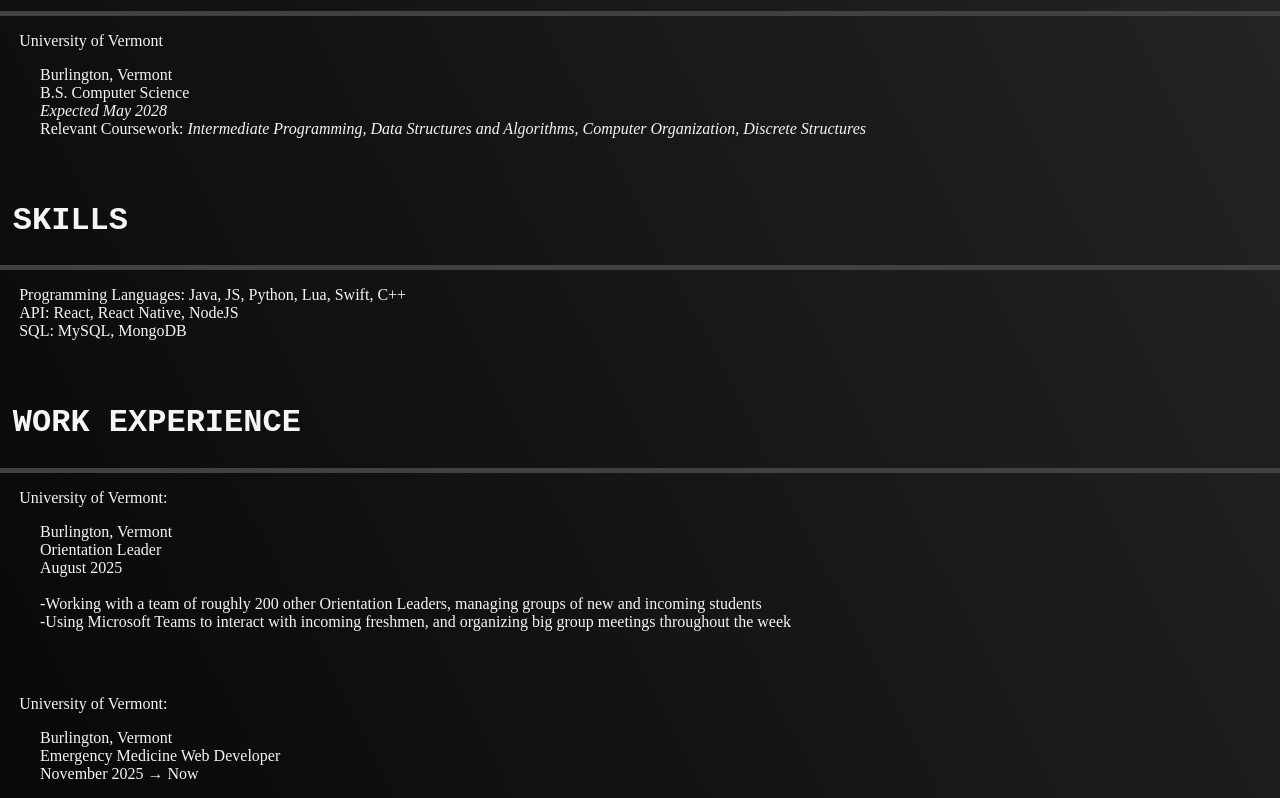
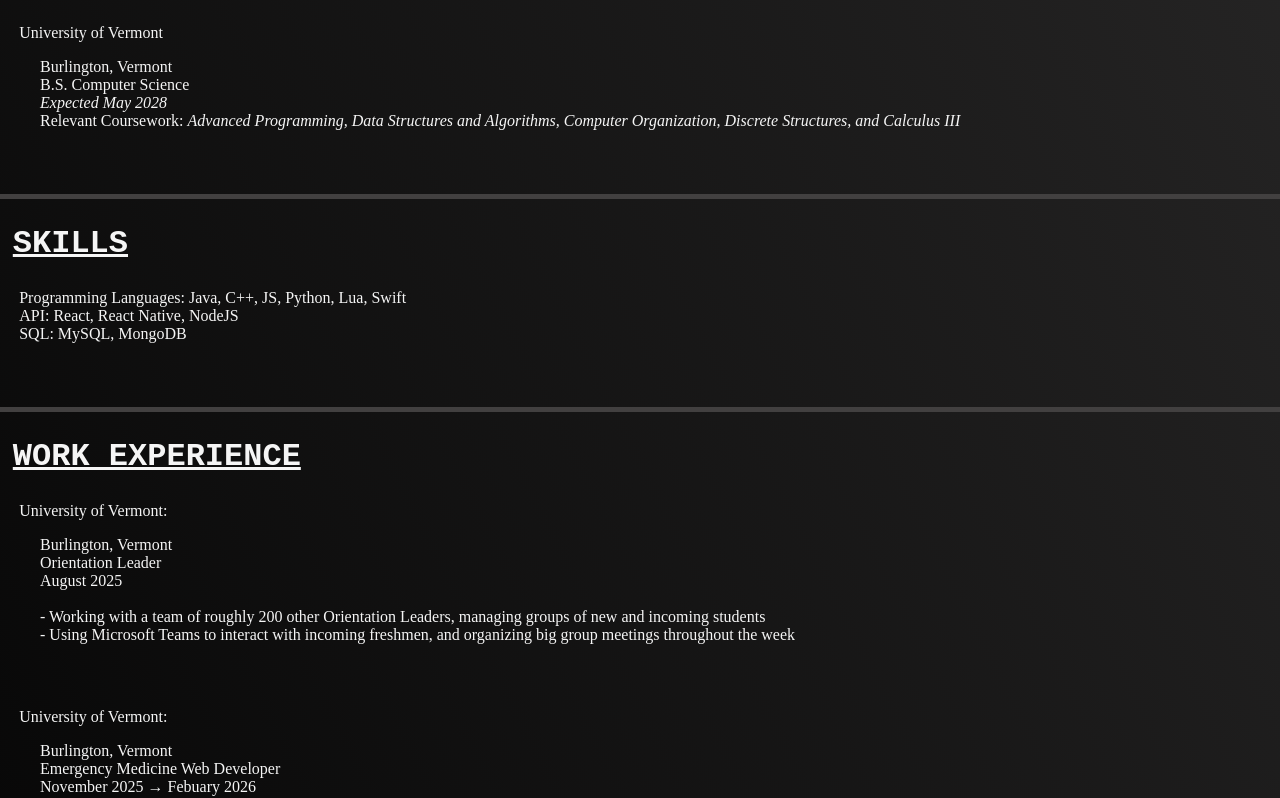
Before and after one commit to colewilliam-s/portfolio, a plain HTML site: page html-files/skills-contact.html in a window 1280 px wide. Shown: the part 697-1495 px from the top of the page. Drawn offline with nearby package versions, Linux system fonts and the light colour scheme.

Commit message:
still trying to fix the pdf problem, but readjusted some stuff on the skills and contact so there should be no typos

```diff
--- a/html-files/skills-contact.html
+++ b/html-files/skills-contact.html
@@ -61,8 +61,8 @@
             <div class="skills-separator"></div>
             <section>
                 <div id="Education">
+                    <hr class="info-hr">
                     <h1 class="heading">EDUCATION</h1>
-                    <hr class="info-hr">
                     <div class="info-div">
                         <p style="color: whitesmoke" class="skills-contact-text">
                             University of Vermont<br>
@@ -71,24 +71,24 @@
                             <li>Burlington, Vermont</li>
                             <li>B.S. Computer Science</li>
                             <li><i>Expected May 2028</i></li>
-                            <li>Relevant Coursework: <i>Intermediate Programming, Data Structures and Algorithms, Computer Organization, Discrete Structures</i></li>
+                            <li>Relevant Coursework: <i>Advanced Programming, Data Structures and Algorithms, Computer Organization, Discrete Structures, and Calculus III</i></li>
                         </ul>
                     </div>
                 </div>
                 <div id="skills">
+                    <hr class="info-hr">
                     <h1 class="heading">SKILLS</h1>
-                    <hr class="info-hr">
                     <div class="info-div">
                         <p style="color: whitesmoke" class="skills-contact-text">
-                            Programming Languages: Java, JS, Python, Lua, Swift, C++<br>
+                            Programming Languages: Java, C++, JS, Python, Lua, Swift<br>
                             API: React, React Native, NodeJS<br>
                             SQL: MySQL, MongoDB
                         </p>
                     </div>
                 </div>
                 <div>
+                    <hr class="info-hr">
                     <h1 class="heading">WORK EXPERIENCE</h1>
-                    <hr class="info-hr">
                     <div class="info-div">
                         <p style="color: whitesmoke" class="skills-contact-text">
                             University of Vermont:<br>
@@ -98,8 +98,8 @@
                             <li>Orientation Leader</li>
                             <li>August 2025</li>
                             <br>
-                            <li>-Working with a team of roughly 200 other Orientation Leaders, managing groups of new and incoming students</li>
-                            <li>-Using Microsoft Teams to interact with incoming freshmen, and organizing big group meetings throughout the week</li>
+                            <li>- Working with a team of roughly 200 other Orientation Leaders, managing groups of new and incoming students</li>
+                            <li>- Using Microsoft Teams to interact with incoming freshmen, and organizing big group meetings throughout the week</li>
                         </ul>
                     </div>
                     <div class="info-div">
@@ -109,10 +109,10 @@
                         <ul class="list" class="skills-contact-text">
                             <li>Burlington, Vermont</li>
                             <li>Emergency Medicine Web Developer</li>
-                            <li>November 2025 → Now</li>
+                            <li>November 2025 → Febuary 2026</li>
                             <br>
-                            <li>-Using Drupal to create and design a new Emergency Medicine web page for the University of Vermont, while communicating with various staff members/doctors</li>
-                            <li>-Working with various other developers on the team at UVM to also make sure that the webpage is accessible, and much more manageable than the previous webpage</li>
+                            <li>- Using Drupal to create and design a new Emergency Medicine web page for the University of Vermont, while communicating with various staff members/doctors</li>
+                            <li>- Working with various other developers on the team at UVM to also make sure that the webpage is accessible, and much more manageable than the previous webpage</li>
                         </ul>
                     </div>
                     <hr class="info-hr">
@@ -140,7 +140,7 @@
                 </div>
             </section>
             <footer id="footer">
-                <h1 class="footer-heading"><a href="../media/Cole-Williams-Resume.pdf" download="cole-williams-resume.pdf" class="anchor" target="_blank">Download my Resume</a></h1>
+                <h1 class="footer-heading"><a href="../media/Cole-Williams-Resume.pdf" download="cole-williams-resume.pdf" class="anchor">Download my Resume</a></h1>
                 <h1 class="footer-heading"><a href="about-me.html" class="a">©Cole Williams</a></h1>
             </footer>
         </div>
--- a/index.css
+++ b/index.css
@@ -167,6 +167,7 @@ html {
 .heading {
     font-family: monospace;
     font-size: 2rem;
+    text-decoration: underline;
     display: flex;
     justify-content: left;
     margin-left: 1%;
```
Also changed, not shown: 1 other file.
